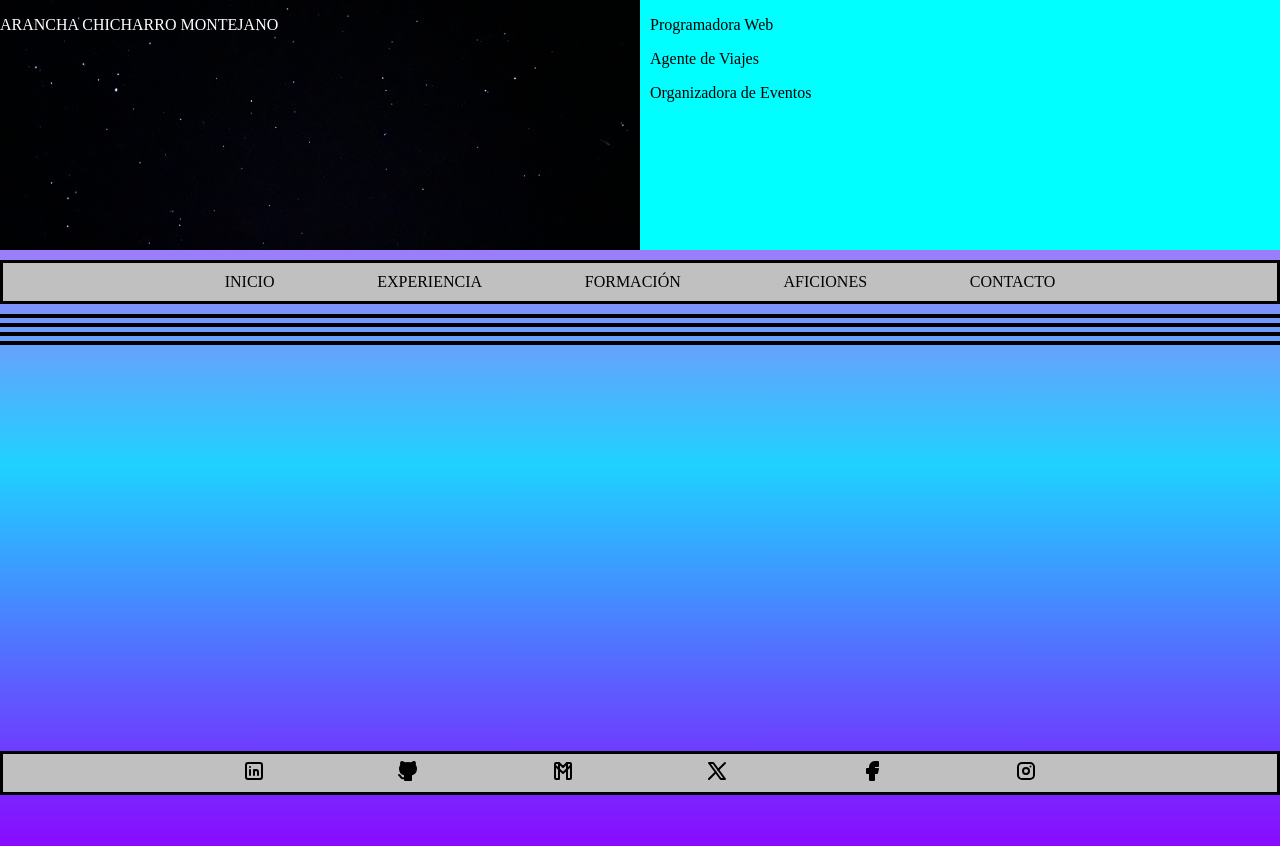
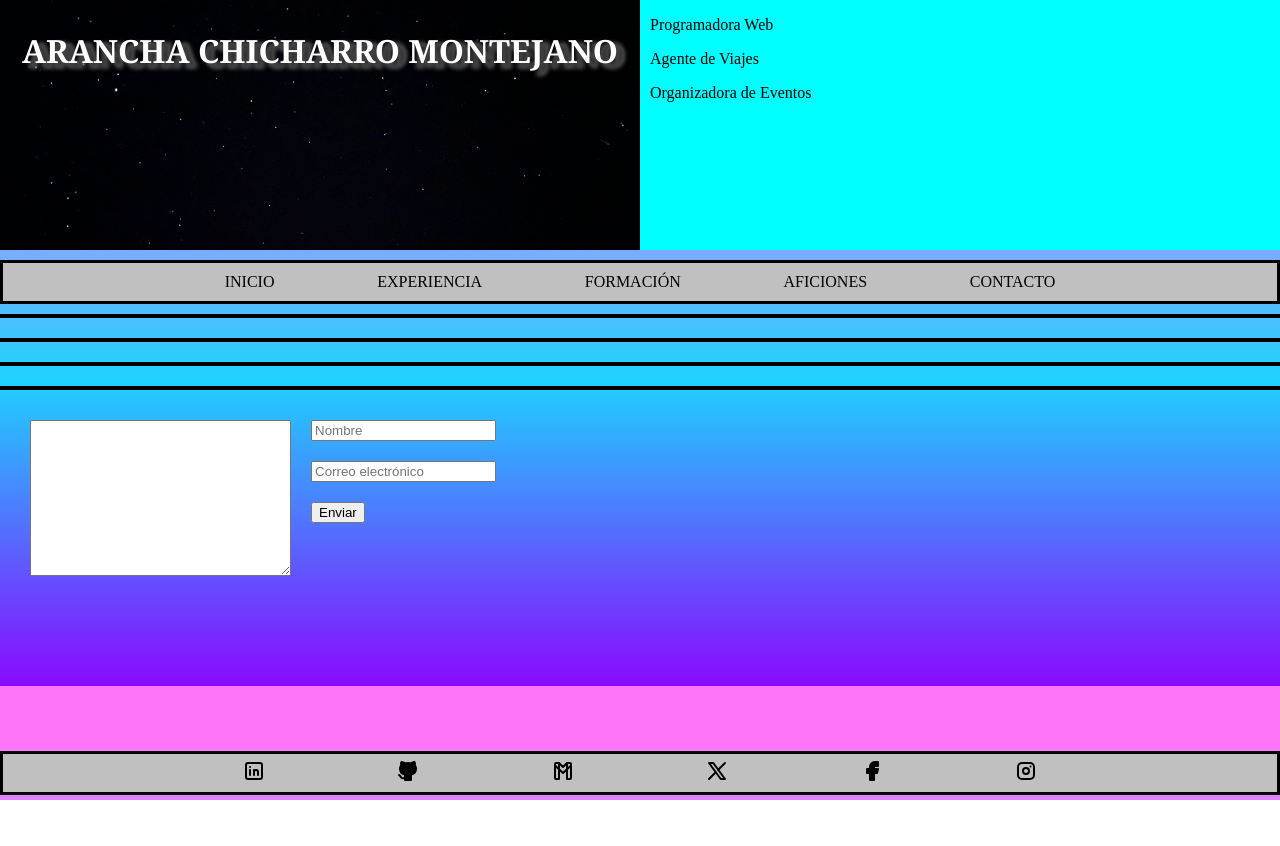
Before and after one commit to AranchaC/DIW-ACM, a plain HTML site: page miWeb.html in a window 1280 px wide. After the commit the page ends 800 px from the top, so only its background shows below. Drawn offline with Linux system fonts and the light colour scheme.

Commit message:
clase 29sep 12.35

```diff
--- a/miWeb.css
+++ b/miWeb.css
@@ -5,7 +5,7 @@
 
 body {
     margin: 0;
-    background: linear-gradient(rgb(255, 58, 248) 10%, rgb(31, 210, 255), rgb(137, 10, 255));
+    background: linear-gradient(rgb(255, 117, 250) 10%, rgb(31, 210, 255), rgb(137, 10, 255));
 
 }
 
@@ -22,7 +22,19 @@ header {
     float: left;
     width: 50%;
     height: 250px;
+    font-family: Cambria, Cochin, Georgia, Times, 'Times New Roman', serif;
+    font-weight: bold;
+    text-align: center;
+
+    padding: 8px;
 }
+
+h1{
+    text-shadow: 7px 4px 5px rgb(0, 0, 0), 7px 4px 5px rgb(255, 255, 255);
+}
+
+
+
 .nombre {
     background-color: cyan;
     height: 250px;;
@@ -68,21 +80,24 @@ footer img {
 
 section {
     border-top: 4px solid black;
-    margin: 5px 0px;
-
+    padding: 10px 10px;
 
 
 }
 
 .inicio{
     width: 100%;
-
     background-image: url("fotos/fotoinicio.png");
 
 
 }
 
 .contacto {
+    height: 300px;
 
- height: 500px;
 }
+
+.contacto * {
+    float: left;
+    margin: 10px;
+}
--- a/miWeb.html
+++ b/miWeb.html
@@ -9,7 +9,7 @@
             <!--<div class="foto"></div>-->
             <!-- <img src="fotoheader2.png" class="foto"> -->
             <div class="nom">
-                <p>ARANCHA CHICHARRO MONTEJANO</p>
+                <h1>ARANCHA CHICHARRO MONTEJANO</h1>
             </div>
             <div class="nombre">
                 <p>Programadora Web</p>
@@ -44,6 +44,13 @@
                 </section>
 
                 <section class="contacto">
+                    <form action="#">
+                        <textarea name="campo" id="" cols="30" rows="10"></textarea>
+                        <input type="nombre" name="nombre" placeholder="Nombre" /><br/>
+                        <input type="email" name="email" placeholder="Correo electrónico" /><br/>
+                        <input type="submit" value="Enviar" />
+
+                    </form>
                 </section>
 
             </article>
```
